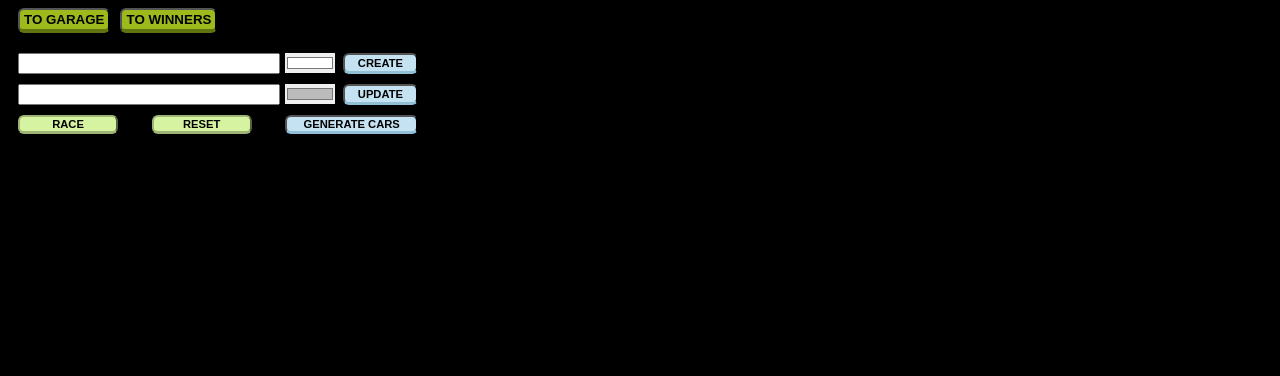
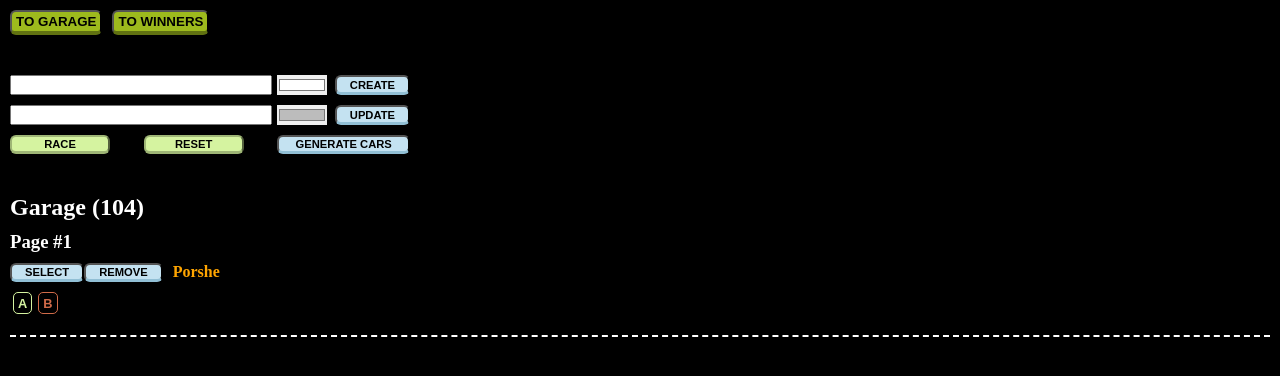
Before and after one commit to IrinaOsp/RS-Stage-1-2, a website built with webpack: page async-race/src/index.html in a window 1280 px wide. Built offline with nearby package versions, Linux system fonts and the light colour scheme.

Commit message:
feat: add garage view

```diff
--- a/async-race/src/main.css
+++ b/async-race/src/main.css
@@ -1,5 +1,13 @@
+* {
+  box-sizing: border-box;
+  margin: 0;
+  padding: 0;
+}
 body {
   background-color: #000;
+}
+.header {
+  margin: 10px 0 30px;
 }
 button {
   text-transform: uppercase;
@@ -26,6 +34,7 @@ button {
 }
 .control-block {
   max-width: 400px;
+  margin-bottom: 40px;
   display: grid;
   grid-template-columns: 100px 3fr 1fr;
   grid-template-rows: auto;
@@ -53,3 +62,52 @@ button {
   background-color: #d5f3a0;
   border-color: #9eb575;
 }
+.garage-heading {
+  margin-bottom: 10px;
+  color: #fff;
+}
+.page-heading {
+  margin-bottom: 10px;
+  color: #fff;
+}
+.car-container {
+  border-bottom: 2px #fff dashed;
+  display: flex;
+  flex-wrap: wrap;
+}
+.car-name {
+  margin-left: 10px;
+  margin-right: calc(100vw - 240px);
+  color: orange;
+  font-weight: 600;
+}
+.button-move {
+  margin: 10px 3px 5px;
+  padding: 1px 4px;
+  height: 22px;
+  background-color: black;
+  border: 1px solid;
+  border-radius: 5px;
+  font-size: 0.8em;
+}
+.car-container button:nth-of-type(3) {
+  border-color: #d5f3a0;
+  color: #d5f3a0;
+}
+.car-container button:nth-of-type(4) {
+  border-color: #d06b49;
+  color: #d06b49;
+}
+.car-container button:nth-of-type(3):hover, .car-container button:nth-of-type(4):hover {
+  border-color: rgb(196, 226, 241);
+  color: rgb(196, 226, 241);
+}
+.car-container button:nth-of-type(3).unactive, .car-container button:nth-of-type(4).unactive {
+  border-color: gray;
+  color: gray;
+}
+.car {
+  width: 100px;
+  height: 50px;
+  margin: 3px 10px 0;
+}
--- a/async-race/src/view/view_garage.ts
+++ b/async-race/src/view/view_garage.ts
@@ -1,10 +1,10 @@
-import { MAIN } from './view_main';
+import { MAIN, WRAPPER } from './view_main';
 import createButton from './view_buttons';
 
 const drawGarageInputs: () => void = () => {
   const CONTROL_BLOCK = document.createElement('div');
   CONTROL_BLOCK.classList.add('control-block');
-  MAIN.append(CONTROL_BLOCK);
+  MAIN.prepend(CONTROL_BLOCK);
 
   const CREATE_NAME = document.createElement('input');
   CREATE_NAME.setAttribute('type', 'text');
@@ -42,9 +42,20 @@ const drawGarageInputs: () => void = () => {
 };
 
 const drawGarageCars = () => {
-  const GARAGE_HEADING = document.createElement('h2');
-  GARAGE_HEADING.className = 'garage-heading';
-  GARAGE_HEADING.textContent = 'Garage';
+  const CAR_CONTAINER = document.createElement('div');
+  CAR_CONTAINER.className = 'car-container';
+  WRAPPER.appendChild(CAR_CONTAINER);
+  const BUTTON_SELECT = createButton(CAR_CONTAINER, 'button-garage', 'select');
+  const BUTTON_REMOVE = createButton(CAR_CONTAINER, 'button-garage', 'remove');
+  const CAR_NAME = document.createElement('span');
+  CAR_NAME.className = 'car-name';
+  CAR_NAME.textContent = 'Porshe';
+  const BUTTON_START = createButton(CAR_CONTAINER, 'button-move', 'a');
+  const BUTTON_STOP = createButton(CAR_CONTAINER, 'button-move', 'b');
+  const CAR = document.createElement('div');
+  CAR.className = 'car';
+  CAR.setAttribute('backdround-image', '');
+  CAR_CONTAINER.append(BUTTON_SELECT, BUTTON_REMOVE, CAR_NAME, BUTTON_START, BUTTON_STOP, CAR);
 };
 
 const drawGarage = () => {
--- a/async-race/src/view/view_main.ts
+++ b/async-race/src/view/view_main.ts
@@ -1,6 +1,29 @@
 export const MAIN = document.createElement('main');
+export const WRAPPER = document.createElement('div');
 
 export const drawMain: () => void = () => {
   MAIN.classList.add('main');
   document.body.append(MAIN);
+
+  WRAPPER.className = 'wrapper';
+  MAIN.append(WRAPPER);
+
+  const GARAGE_HEADING = document.createElement('h2');
+  GARAGE_HEADING.className = 'garage-heading';
+  GARAGE_HEADING.textContent = 'Garage ';
+  const PAGE_HEADING = document.createElement('h3');
+  PAGE_HEADING.className = 'page-heading';
+  PAGE_HEADING.textContent = 'Page #';
+
+  WRAPPER.append(GARAGE_HEADING, PAGE_HEADING);
+
+  const CARS_COUNT = document.createElement('span');
+  CARS_COUNT.className = 'cars-count';
+  CARS_COUNT.textContent = `(${104})`;
+  GARAGE_HEADING.appendChild(CARS_COUNT);
+
+  const PAGE_COUNT = document.createElement('span');
+  PAGE_COUNT.className = 'page-count';
+  PAGE_COUNT.textContent = `${1}`;
+  PAGE_HEADING.appendChild(PAGE_COUNT);
 };
```
